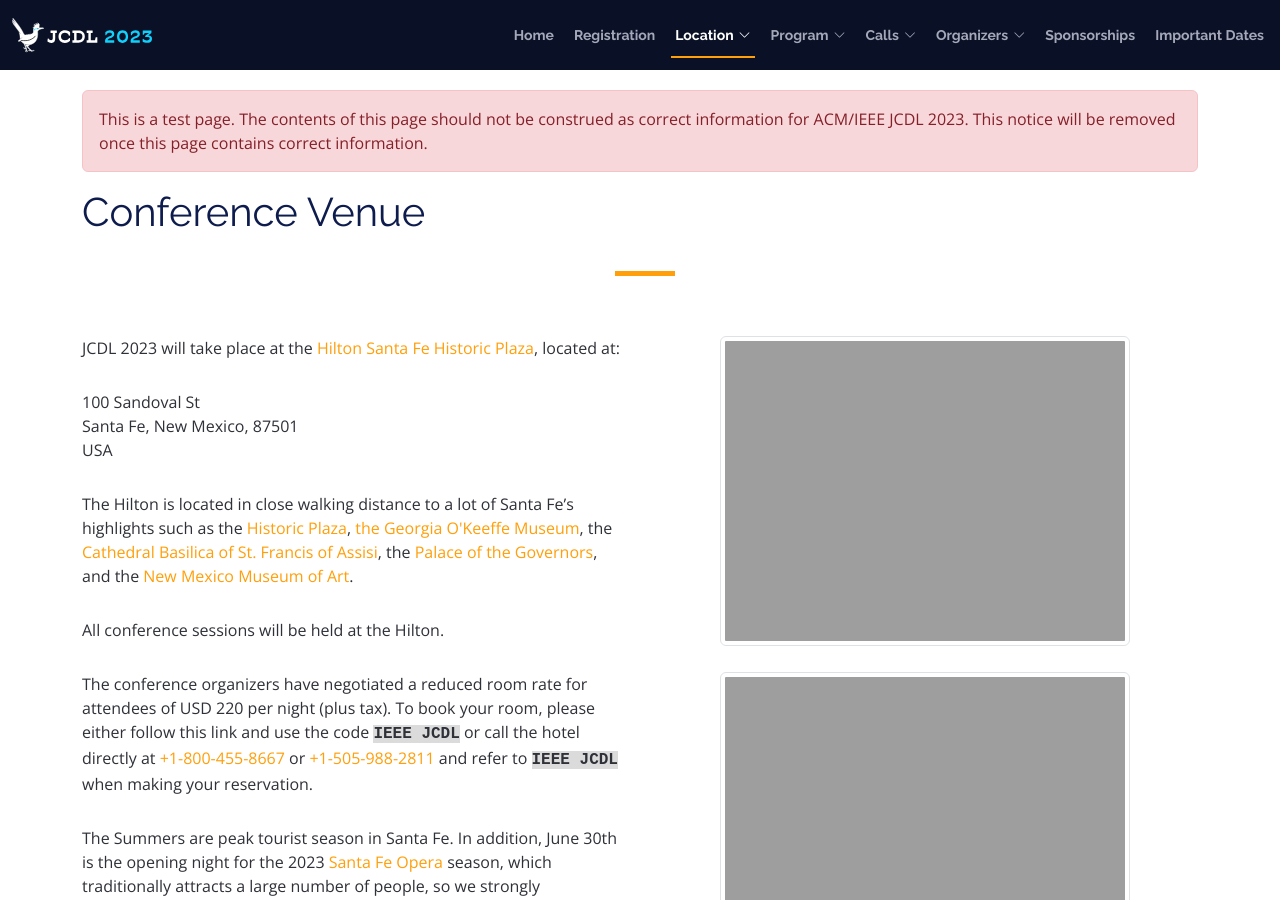
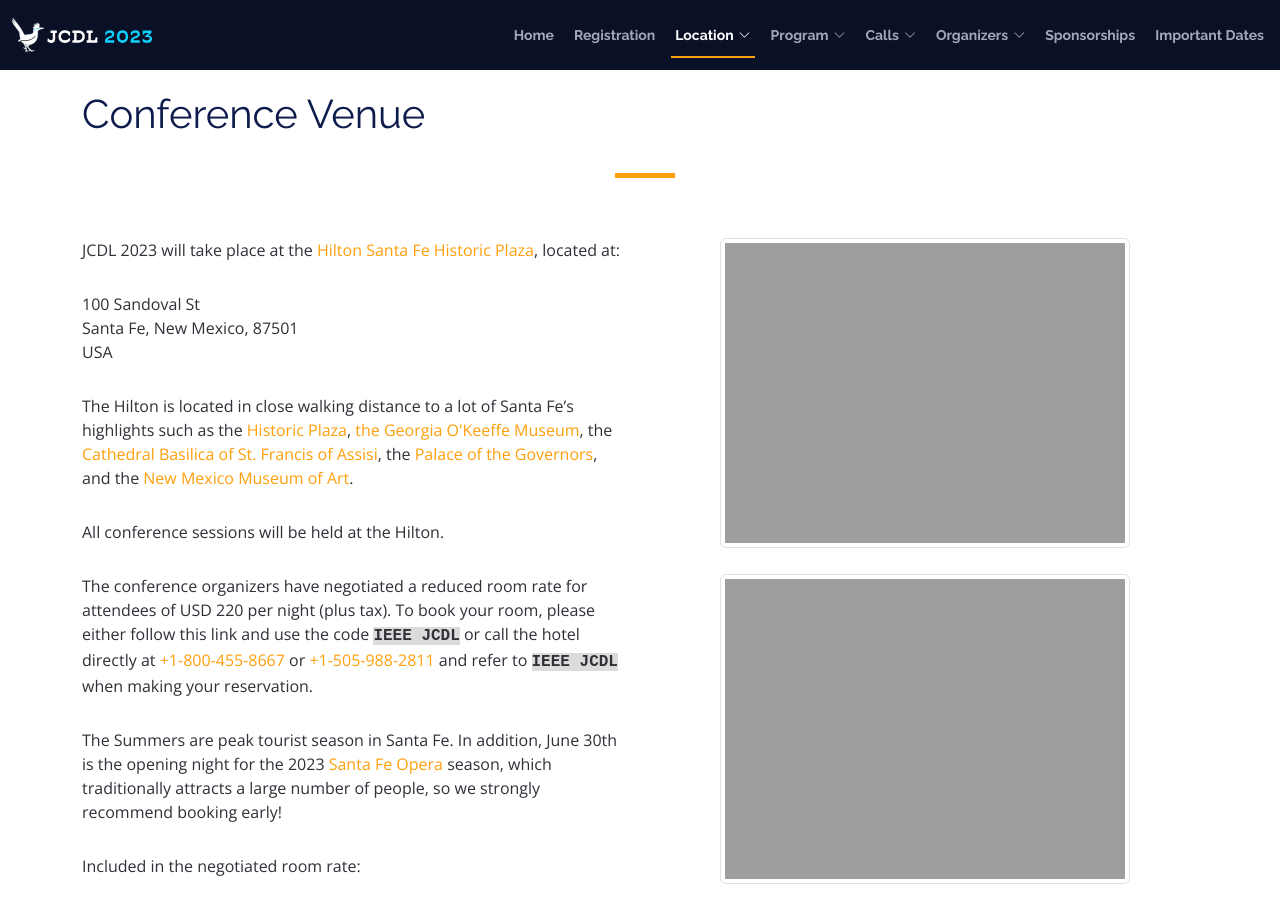
Before and after one commit to shawnmjones/JCDL2023-website-source, a Jekyll site: the page built from venue.html, in a window 1280 px wide and 900 px high. Built offline with Jekyll 4.4.1, drawn with Linux system fonts in a browser that asks for light colours.

Commit message:
Making venue live

```diff
--- a/venue.html
+++ b/venue.html
@@ -14,10 +14,6 @@
     <section id="cfp">
 
         <div class="container" style="margin-top: 90px;">
-
-            <div class="alert alert-danger" role="alert">
-                This is a test page. The contents of this page should not be construed as correct information for ACM/IEEE JCDL 2023. This notice will be removed once this page contains correct information.
-            </div>
 
             <div class="section-header">
                 <h1>Conference Venue</h1>
```
